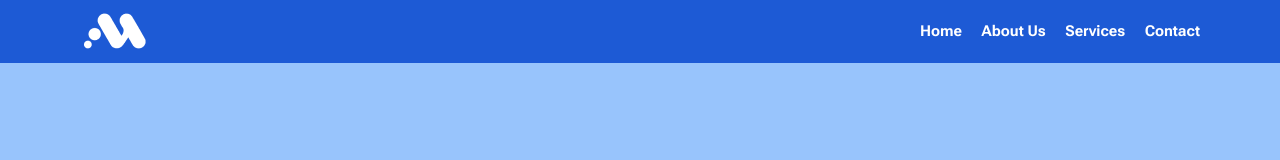
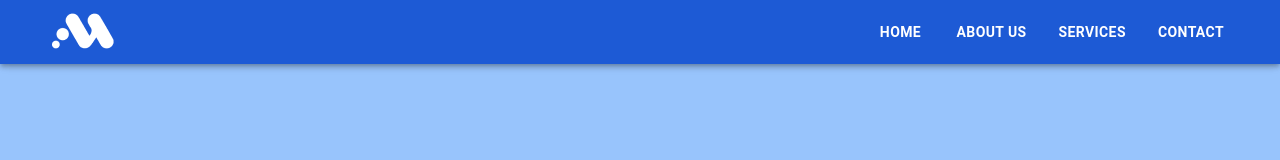
Before and after one commit to Mentra-Inc/mentra-next, a Next.js app: page / in a window 1280 px wide. Shown: the top 160 px of the page. Built offline with nearby package versions, Linux system fonts and the light colour scheme.

Commit message:
Feature: Implement Menu/Top Bar

```diff
--- a/components/MenuBar.tsx
+++ b/components/MenuBar.tsx
@@ -1,31 +1,101 @@
-import React from 'react'
+"use client";
 
-const MenuBar = () => {
+import AppBar from '@mui/material/AppBar';
+import Box from '@mui/material/Box';
+import Toolbar from '@mui/material/Toolbar';
+import Image from 'next/image';
+import { Button, Menu, MenuItem, styled, useMediaQuery, useTheme } from '@mui/material';
+import MenuIcon from '@mui/icons-material/Menu';
+import IconButton from '@mui/material/IconButton';
+import { MouseEvent, useEffect, useState } from 'react';
+import Link from 'next/link';
+import { SPACING, SIZES, COLORS } from '@/lib/stylingConstants';
+
+export default function ButtonAppBar() {
+  const theme = useTheme();
+  const isMobile = useMediaQuery(theme.breakpoints.down('sm'));
+
+  const [anchorElNav, setAnchorElNav] = useState<HTMLElement | null>(null);
+
+  const handleOpenNavMenu = (event: MouseEvent<HTMLElement>) => {
+    setAnchorElNav(event.currentTarget as HTMLElement);
+  };
+
+  const handleCloseNavMenu = () => {
+    setAnchorElNav(null);
+  }
+
+  useEffect(() => {
+    const handleResize = () => {
+      handleCloseNavMenu(); // Close menu when screen resizes
+    };
+
+    window.addEventListener("resize", handleResize);
+    return () => window.removeEventListener("resize", handleResize);
+  }, []);
+
+  const NavButton = styled(Button)({
+    color: 'white',
+    fontWeight: 700
+  });
+
   return (
-    <div className="w-full h-[63px] flex justify-between items-center bg-[#1D5AD5] px-20">
-      <div>
-        <img
-          src="/mentra_logo.png"
-          alt="Logo Image"
-          style={{ width: '68px' }}
-        />
-      </div>
-      <ul className="flex text-[15px] font-roboto font-[700] text-white w-1/4 justify-between">
-        <li>
-          <a href="/">Home</a>
-        </li>
-        <li>
-          <a href="/">About Us</a>
-        </li>
-        <li>
-          <a href="/">Services</a>
-        </li>
-        <li>
-          <a href="/">Contact</a>
-        </li>
-      </ul>
-    </div>
-  )
+    <Box sx={{ flexGrow: 1 }}>
+      <AppBar position="fixed" sx={{ backgroundColor: COLORS.SECONDARY }}>
+        <Toolbar sx={{ justifyContent: "space-between", px: SPACING.SM_SPACING }} disableGutters>
+          <Image
+            src='/mentra_logo.png'
+            width={SIZES.LOGO_IMG.WIDTH}
+            height={SIZES.LOGO_IMG.HEIGHT}
+            alt='Mentra Inc LOGO_IMG'
+          />
+
+          {!isMobile ?
+            (
+              <Box sx={{ display: "flex", gap: SPACING.XS_SPACING }}>
+                <NavButton href="#home">Home</NavButton>
+
+                <NavButton href="#about-us">About Us</NavButton>
+
+                <NavButton href="#services">Services</NavButton>
+
+                <NavButton href="/">Contact</NavButton>
+            </Box>
+            ) :
+            (
+              <Box>
+                  <IconButton
+                    size="large"
+                    onClick={handleOpenNavMenu}
+                    color="inherit"
+                  >
+                  <MenuIcon />
+                </IconButton>
+
+                <Menu
+                  anchorEl={anchorElNav}
+                  keepMounted
+                  open={Boolean(anchorElNav)}
+                  onClose={handleCloseNavMenu}
+                >
+                  <MenuItem onClick={handleCloseNavMenu}>
+                    <Link href="#home">Home</Link>
+                  </MenuItem>
+                  <MenuItem onClick={handleCloseNavMenu}>
+                    <Link href="#about-us">About Us</Link>
+                  </MenuItem>
+                  <MenuItem onClick={handleCloseNavMenu}>
+                    <Link href="#services">Services</Link>
+                  </MenuItem>
+                  <MenuItem onClick={handleCloseNavMenu}>
+                    <Link href="#contact">Contact</Link>
+                  </MenuItem>
+                </Menu>
+              </Box>
+            )
+          }
+        </Toolbar>
+      </AppBar>
+    </Box>
+  );
 }
-
-export default MenuBar
--- /dev/null
+++ b/lib/stylingConstants.ts
@@ -0,0 +1,32 @@
+export const COLORS = {
+    PRIMARY: "#0D378B",
+    SECONDARY: "#1D5AD5",
+    BACKGROUND: "#98c4fc",
+    TEXT_OPACITY: 0.8,
+};
+
+export const SPACING = {
+    TEXT_LINE_HEIGHT: 3,
+    XS_SPACING: 2,
+    SM_SPACING: 6,
+    MD_SPACING: 12,
+    LG_SPACING: 18,
+    XL_SPACING: 24,
+};
+
+export const FONT_SIZES = {
+    HEADING_LG: "3em",
+    HEADING_SM: '2.5em',
+    BODY: "1.2em",
+    SUBHEADING: "1.5em",
+    PRODUCT_TEXT: "1.2em",
+};
+
+export const SIZES = {
+    ABOUT_US_IMG: { WIDTH: 458, HEIGHT: 371 },
+    HERO_IMG: { WIDTH: 494, HEIGHT: 442 },
+    LOGO_IMG: { WIDTH: 68, HEIGHT: 50 },
+
+    PRODUCT_CARD: { MAX_WIDTH: 575 },
+    ABOUT_US_TEXT: { MAX_WIDTH: 630 },
+};
--- a/package.json
+++ b/package.json
@@ -11,6 +11,11 @@
     "test": "jest"
   },
   "dependencies": {
+    "@emotion/react": "^11.14.0",
+    "@emotion/styled": "^11.14.0",
+    "@mui/icons-material": "^6.4.4",
+    "@mui/material": "^6.4.4",
+    "@mui/styled-engine": "^6.4.3",
     "@nextui-org/button": "^2.2.9",
     "next": "15.1.3",
     "react": "^19.0.0",
```
Also changed, not shown: lib/productData.ts (added, +20 -0 lines), 1 other file (tests, documents, lock files or other folders).
